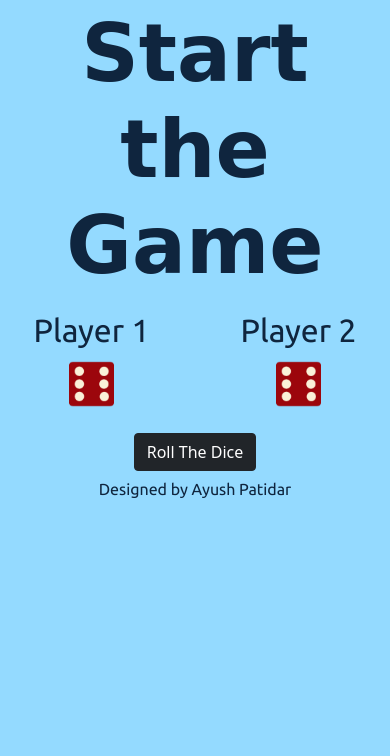
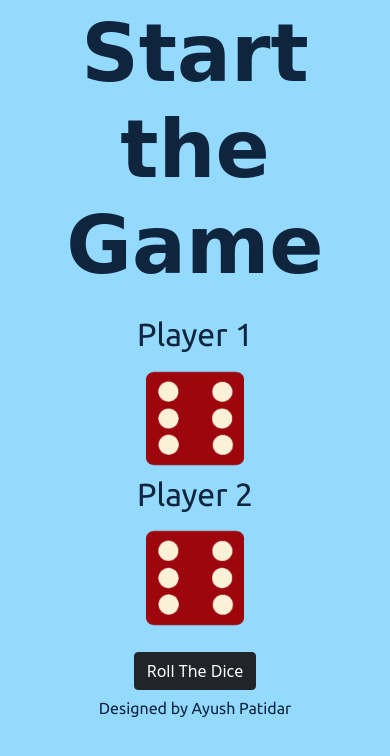
Before and after one commit to AyuPatidar/Dice-Game, a plain HTML site: page index.html in a window 390 px wide. Drawn offline with nearby package versions, Linux system fonts and the light colour scheme; a web font is replaced by a local one.

Commit message:
Update index.html

```diff
--- a/index.html
+++ b/index.html
@@ -24,11 +24,11 @@
   <h1>Start the Game</h1>
 
   <div class="row">
-    <div class="col">
+    <div class="col-lg-6 col-md-12">
       <h2>Player 1</h2>
       <img class="player1-dice" src="images/dice6.png" alt="Dice showing 6">
     </div>
-    <div class="col">
+    <div class="col-lg-6 col-md-12">
       <h2>Player 2</h2>
       <img class="player2-dice" src="images/dice6.png" alt="Dice showing 6">
     </div>
```
